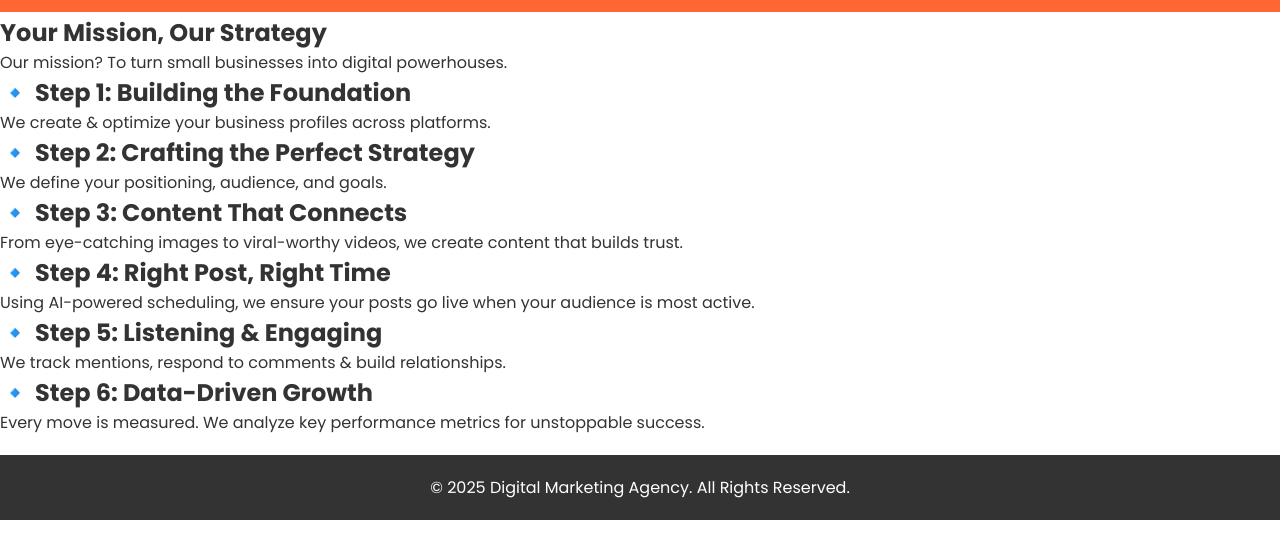
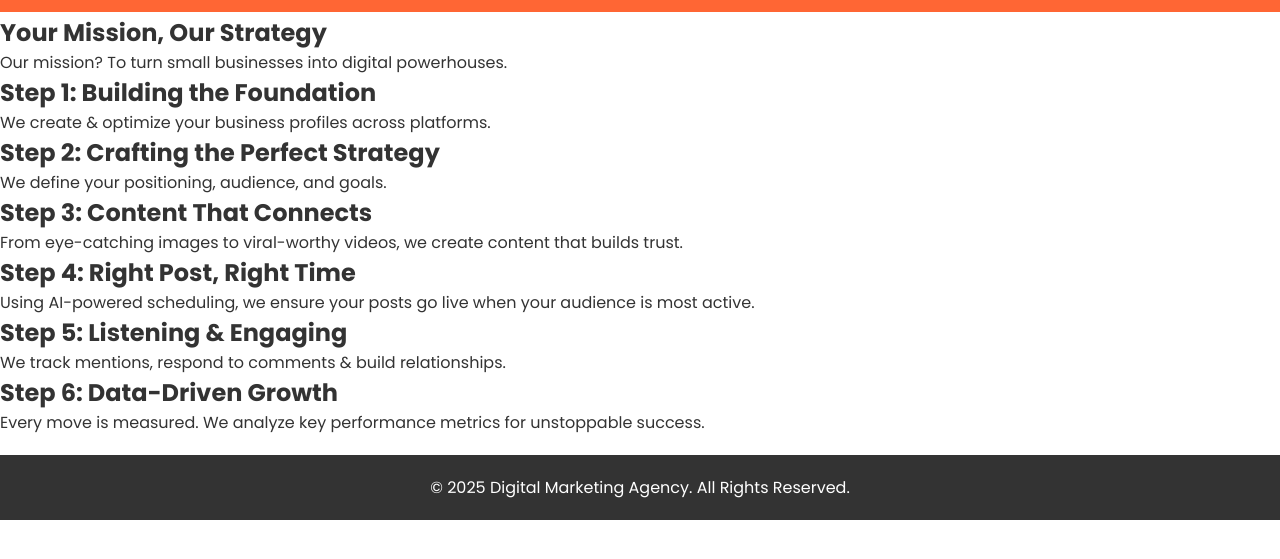
Before and after one commit to bablu85858585/adshastri, a plain HTML site: page strategy.html in a window 1280 px wide. Shown: the part 75-634 px from the top of the page. Drawn offline with nearby package versions, Linux system fonts and the light colour scheme; no server answers.

Commit message:
Update strategy.html

```diff
--- a/strategy.html
+++ b/strategy.html
@@ -39,32 +39,32 @@
 
         <div class="strategy-steps">
             <div class="step">
-                <h2>🔹 Step 1: Building the Foundation</h2>
+                <h2> Step 1: Building the Foundation</h2>
                 <p>We create & optimize your business profiles across platforms.</p>
             </div>
 
             <div class="step">
-                <h2>🔹 Step 2: Crafting the Perfect Strategy</h2>
+                <h2> Step 2: Crafting the Perfect Strategy</h2>
                 <p>We define your positioning, audience, and goals.</p>
             </div>
 
             <div class="step">
-                <h2>🔹 Step 3: Content That Connects</h2>
+                <h2> Step 3: Content That Connects</h2>
                 <p>From eye-catching images to viral-worthy videos, we create content that builds trust.</p>
             </div>
 
             <div class="step">
-                <h2>🔹 Step 4: Right Post, Right Time</h2>
+                <h2> Step 4: Right Post, Right Time</h2>
                 <p>Using AI-powered scheduling, we ensure your posts go live when your audience is most active.</p>
             </div>
 
             <div class="step">
-                <h2>🔹 Step 5: Listening & Engaging</h2>
+                <h2> Step 5: Listening & Engaging</h2>
                 <p>We track mentions, respond to comments & build relationships.</p>
             </div>
 
             <div class="step">
-                <h2>🔹 Step 6: Data-Driven Growth</h2>
+                <h2> Step 6: Data-Driven Growth</h2>
                 <p>Every move is measured. We analyze key performance metrics for unstoppable success.</p>
             </div>
         </div>
```
